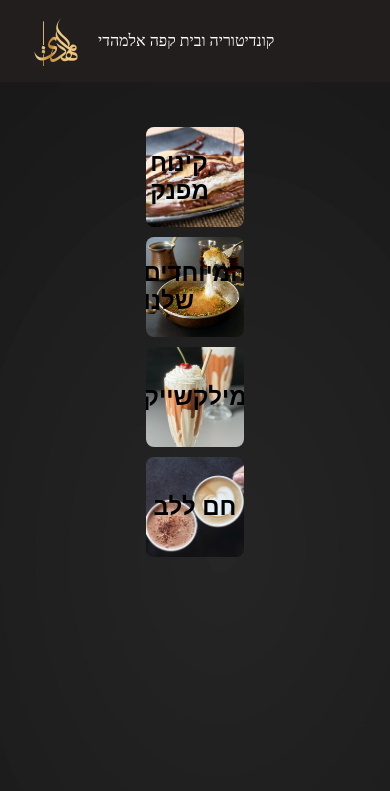
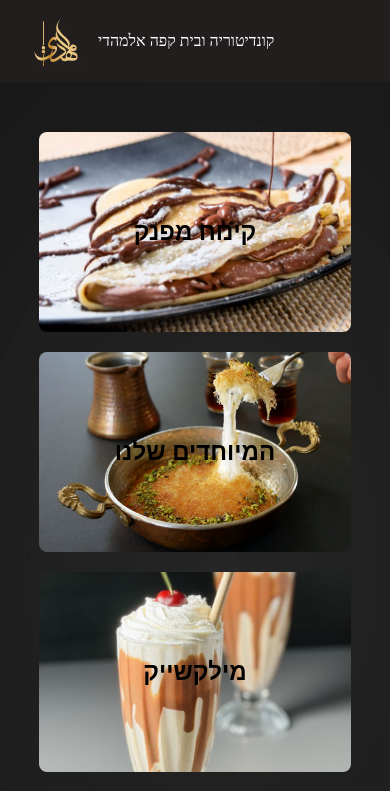
Before and after one commit to RaafatMarzuq/Al-Mahdi-Sweets, a React (Create React App) app: page / in a window 390 px wide. Shown: the top 791 px of the page. Built offline with nearby package versions, Linux system fonts and the light colour scheme.

Commit message:
make it responsive

```diff
--- a/src/components/CatigoryButton/CategryButton.jsx
+++ b/src/components/CatigoryButton/CategryButton.jsx
@@ -4,7 +4,7 @@ import './style.css';
 const CatigryButton = (props) => {
 
   return (
-      <div className="imageButton" onClick={()=>{ props.onClick(props.id)}} style={{ width: '25%' }}>
+      <div className="imageButton" onClick={()=>{ props.onClick(props.id)}} >
         <span className="imageSrc" style={{ backgroundImage: "url('Al-Mahdi-Sweets/images/" + props.ImageURL + "')"}}></span>
         <span className="imageBackdrop"></span>
         <span className="image">
--- a/src/components/CatigoryButton/style.css
+++ b/src/components/CatigoryButton/style.css
@@ -1,6 +1,7 @@
 .imageButton {
   position: relative;
   height: 200px; /* Default height for larger screens */
+  width: 25%;
   margin: 10px; /* Default margin */
   overflow: hidden;
   border: none;
@@ -13,10 +14,8 @@
 
 /* Media query for smaller screens */
 @media screen and (max-width: 768px) {
-  .imageButton {
-    height: 100px;
-     width: 600px;
-    margin: 5px;
+  .imageButton{
+    width: 80%;
   }
   .imageText {
 
```
